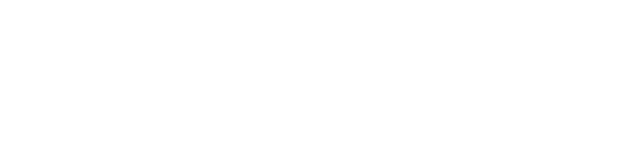
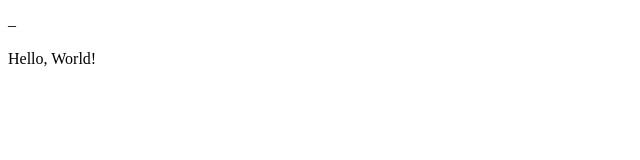
Before and after one commit to albinaaaaa2a/BayramukovaAA, a plain HTML site: page index.html in a window 1280 px wide. Shown: the full height of the page, 0-640 px from the left. Drawn offline with Linux system fonts and the light colour scheme.

Commit message:
new commit

```diff
--- a/index.html
+++ b/index.html
@@ -6,6 +6,6 @@
     <title>Document</title>
 </head>
 <body>
-
+    <p> – <p>Hello, World!</p>
 </body>
 </html>
```
